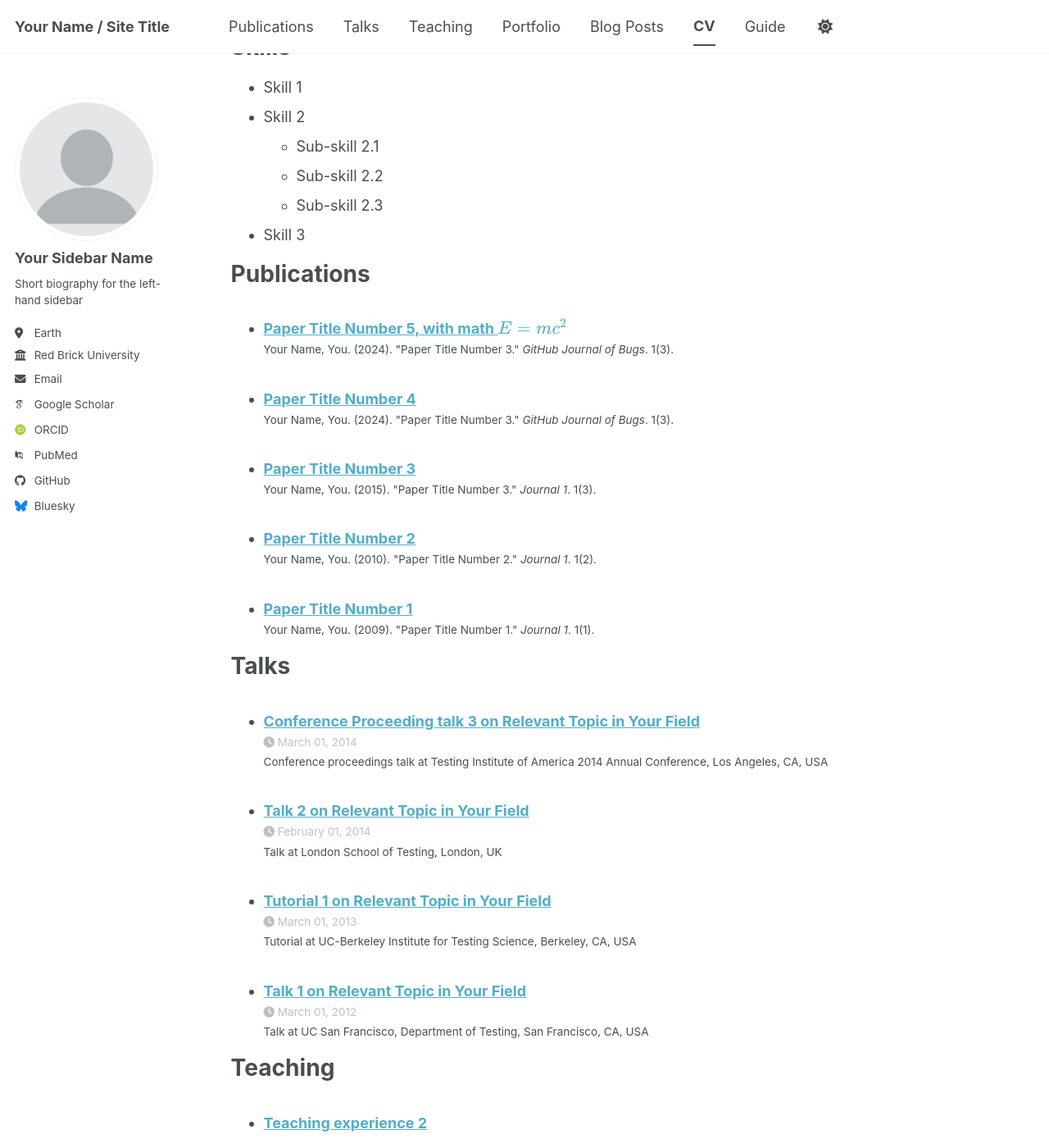
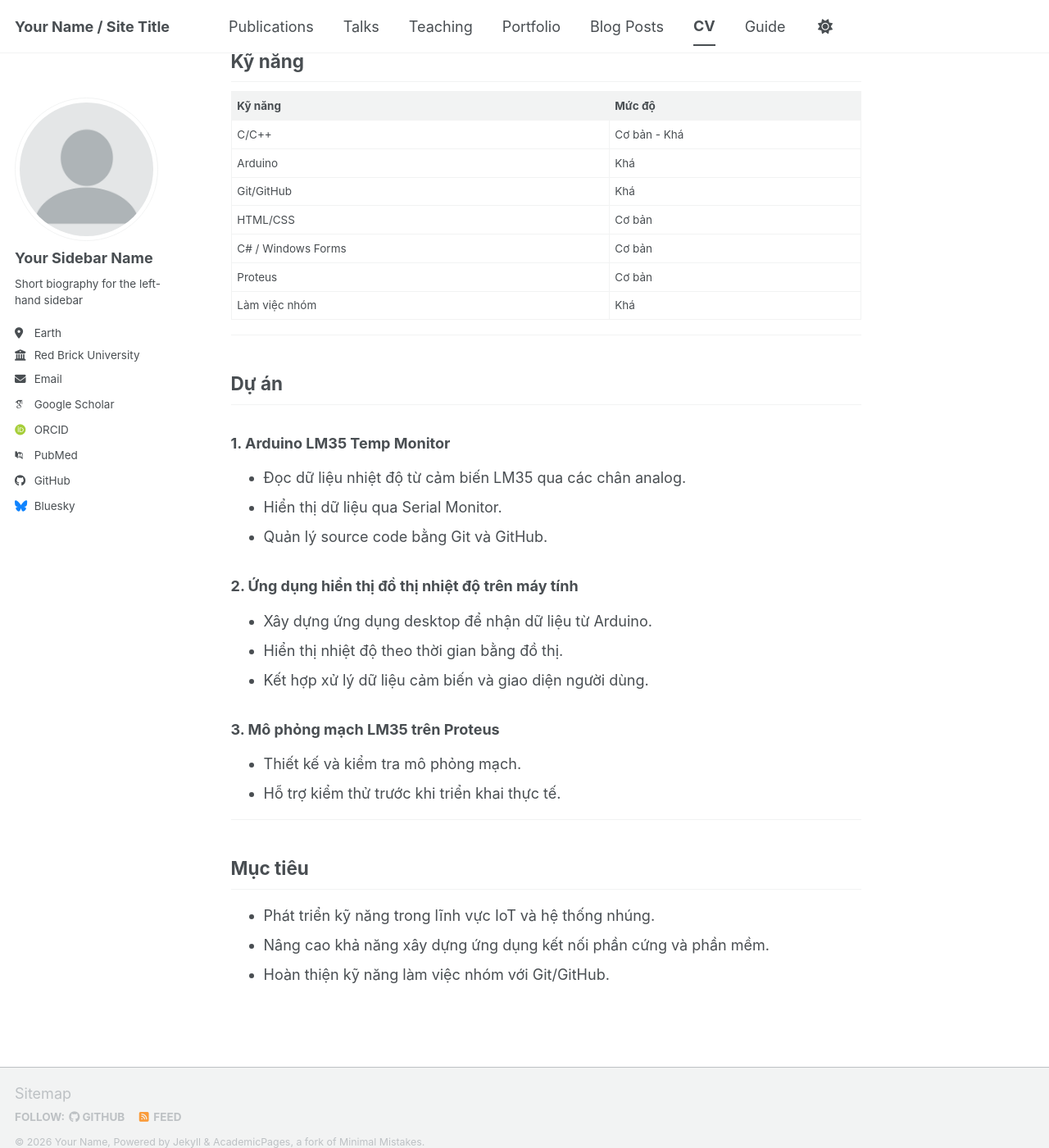
Before and after one commit to n23dcci030/n23dcci030.github.io, a Jekyll site: the page built from _pages/cv.md, in a window 1280 px wide and 1400 px high, scrolled down 764 px. Shown: the whole window at 82% size. Built offline with Jekyll 4.4.1, drawn with Linux system fonts in a browser that asks for light colours; some web fonts are replaced; a script bundle is joined from its source files by our own code; library files that are not in the unit come from our copies; some of the changed text lies outside the part shown.

Commit message:
feat: cap nhat trang CV voi hoc van ky nang va du an

```diff
--- a/_pages/cv.md
+++ b/_pages/cv.md
@@ -1,64 +1,66 @@
 ---
-layout: archive
+permalink: /cv/
 title: "CV"
-permalink: /cv/
 author_profile: true
 redirect_from:
   - /resume
 ---
 
-{% include base_path %}
+## Thông tin cá nhân
 
-Education
-======
-* Ph.D in Version Control Theory, GitHub University, 2018 (expected)
-* M.S. in Jekyll, GitHub University, 2014
-* B.S. in GitHub, GitHub University, 2012
+- **Họ và tên:** Vòong Đăng Hưng
+- **Ngành học:** IoT
+- **Trường:** Học viện Công Nghệ Bưu chính Viễn Thông
+- **Email:** yourmail@gmail.com
+- **GitHub:** [https://github.com/yourusername](https://github.com/yourusername)
 
-Work experience
-======
-* Spring 2024: Academic Pages Collaborator
-  * GitHub University
-  * Duties includes: Updates and improvements to template
-  * Supervisor: The Users
+---
 
-* Fall 2015: Research Assistant
-  * GitHub University
-  * Duties included: Merging pull requests
-  * Supervisor: Professor Hub
+## Học vấn
 
-* Summer 2015: Research Assistant
-  * GitHub University
-  * Duties included: Tagging issues
-  * Supervisor: Professor Git
+### Học viện Công Nghệ Bưu chính Viễn Thông
+- **Ngành:** Internet of Things (IoT)
+- **Thời gian:** 2022 - nay
 
-Skills
-======
-* Skill 1
-* Skill 2
-  * Sub-skill 2.1
-  * Sub-skill 2.2
-  * Sub-skill 2.3
-* Skill 3
+### THPT
+- **Thời gian:** 2019 - 2022
 
-Publications
-======
-  <ul>{% for post in site.publications reversed %}
-    {% include archive-single-cv.html %}
-  {% endfor %}</ul>
+---
 
-Talks
-======
-  <ul>{% for post in site.talks reversed %}
-    {% include archive-single-talk-cv.html  %}
-  {% endfor %}</ul>
+## Kỹ năng
 
-Teaching
-======
-  <ul>{% for post in site.teaching reversed %}
-    {% include archive-single-cv.html %}
-  {% endfor %}</ul>
+| Kỹ năng | Mức độ |
+|--------|--------|
+| C/C++ | Cơ bản - Khá |
+| Arduino | Khá |
+| Git/GitHub | Khá |
+| HTML/CSS | Cơ bản |
+| C# / Windows Forms | Cơ bản |
+| Proteus | Cơ bản |
+| Làm việc nhóm | Khá |
 
-Service and leadership
-======
-* Currently signed in to 43 different slack teams
+---
+
+## Dự án
+
+### 1. Arduino LM35 Temp Monitor
+- Đọc dữ liệu nhiệt độ từ cảm biến LM35 qua các chân analog.
+- Hiển thị dữ liệu qua Serial Monitor.
+- Quản lý source code bằng Git và GitHub.
+
+### 2. Ứng dụng hiển thị đồ thị nhiệt độ trên máy tính
+- Xây dựng ứng dụng desktop để nhận dữ liệu từ Arduino.
+- Hiển thị nhiệt độ theo thời gian bằng đồ thị.
+- Kết hợp xử lý dữ liệu cảm biến và giao diện người dùng.
+
+### 3. Mô phỏng mạch LM35 trên Proteus
+- Thiết kế và kiểm tra mô phỏng mạch.
+- Hỗ trợ kiểm thử trước khi triển khai thực tế.
+
+---
+
+## Mục tiêu
+
+- Phát triển kỹ năng trong lĩnh vực IoT và hệ thống nhúng.
+- Nâng cao khả năng xây dựng ứng dụng kết nối phần cứng và phần mềm.
+- Hoàn thiện kỹ năng làm việc nhóm với Git/GitHub.
```
